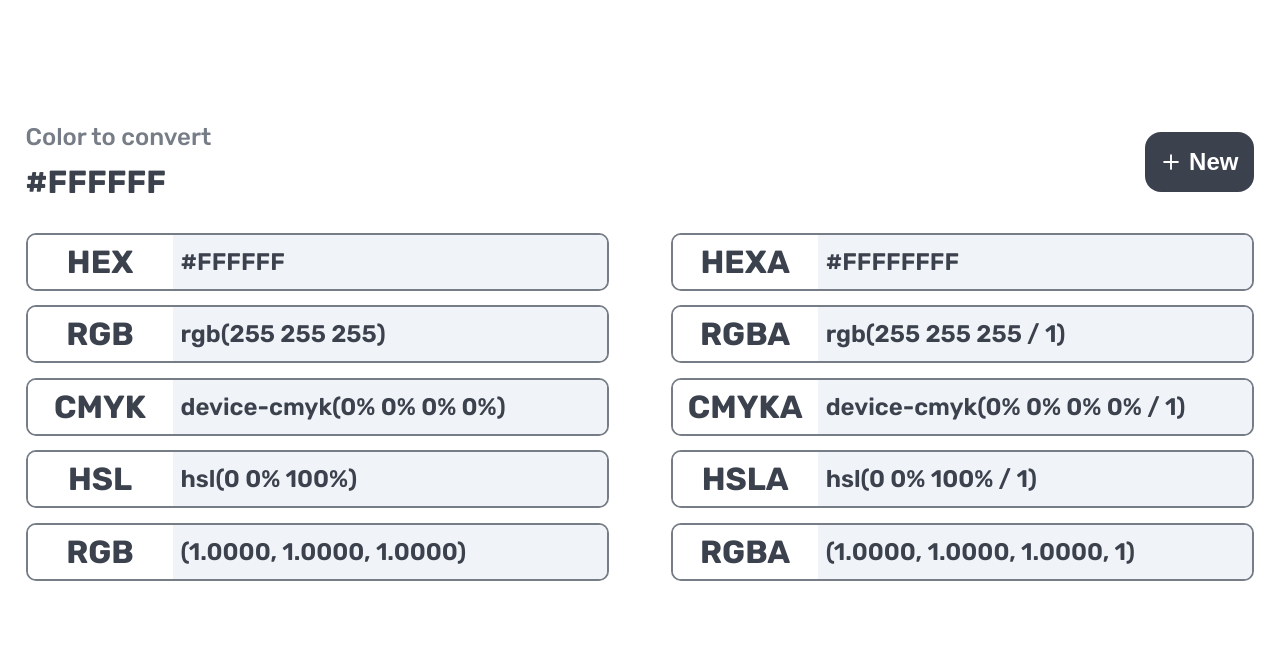
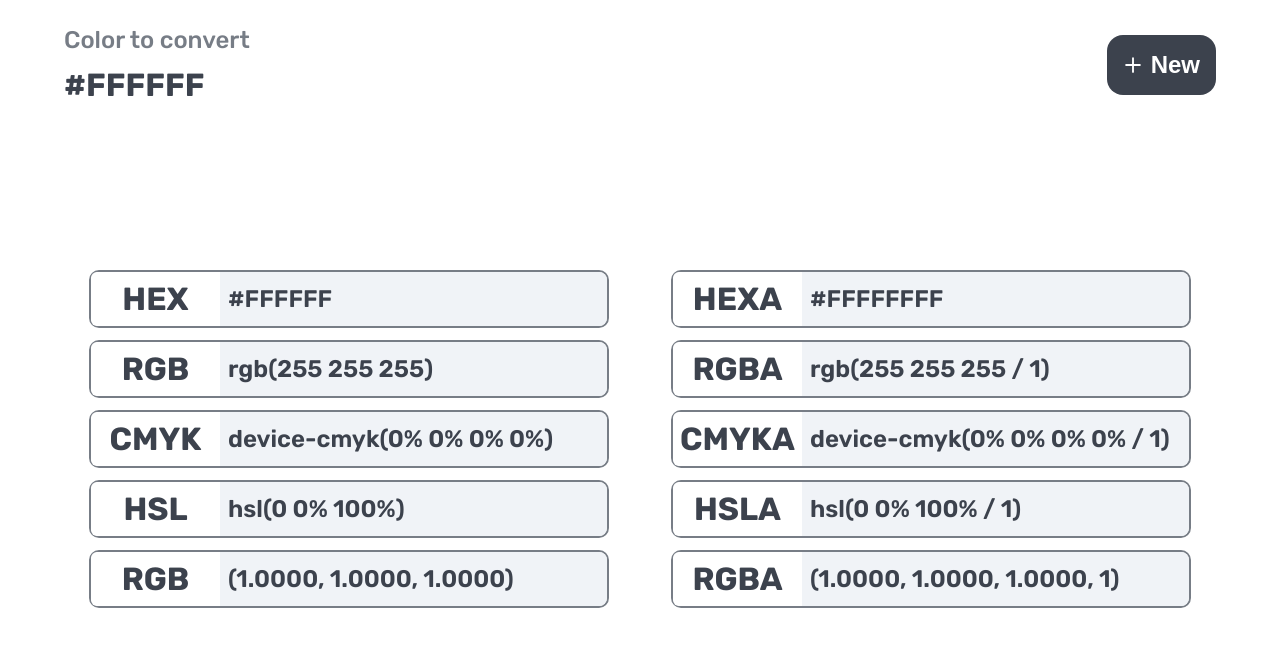
Before and after one commit to emersondont/color-converter, a Next.js app: page /converter in a window 1280 px wide. Shown: the top 646 px of the page. Built offline with nearby package versions, Linux system fonts and the light colour scheme.

Commit message:
display grid para flex

```diff
--- a/src/styles/Converter.module.css
+++ b/src/styles/Converter.module.css
@@ -1,11 +1,11 @@
 .main {
     display: flex;
     flex-direction: column;
-    justify-content: center;
+    justify-content: space-between;
     align-items: center;
     min-height: 100vh;
-    padding: 5%;
-    gap: 64px;
+    padding: 2% 5%;
+    gap: 32px;
 }
 
 .main header {
@@ -57,11 +57,13 @@
 }
 
 .grid {
-    display: grid;
-    grid-template-columns: 1fr 1fr;
+    display: flex;
+    flex-wrap: wrap;
+    justify-content: space-around;
     width: 100%;
-    gap: 10%;
-    margin-bottom: 10%;
+    gap: 12px;
+    height: auto;
+    /* margin-bottom: 2%; */
 }
 
 .grid div {
@@ -70,13 +72,14 @@
     border: 2px solid #777D86;
     border-radius: 10px;
     cursor: pointer;
+    width: 520px;
 }
 
 .grid div h1 {
     font-weight: 700;
     font-size: 2rem;
     padding: 8px 12px;
-    border-radius: 8px 0px 0px 8px;
+    border-radius: 6px 0px 0px 6px;
     height: 100%;
     display: flex;
     align-items: center;
@@ -96,27 +99,3 @@
     font-size: 1.5rem;
     border-radius: 0px 8px 8px 0px;
 }
-
-@media screen and (min-width: 320px) {
-    .grid {
-        grid-template-columns: 1fr;
-        gap: 2%;
-    }
-}
-
-@media screen and (min-width: 480px) {
-    .main {
-        padding: 2%;
-        gap: 32px;
-    }
-    .grid {
-        grid-template-columns: 1fr 1fr;
-        gap: 5%;
-    }
-}
-
-@media screen and (min-width: 768px) {
-    .grid {
-        grid-template-columns: 1fr 1fr;
-    }
-}
```
